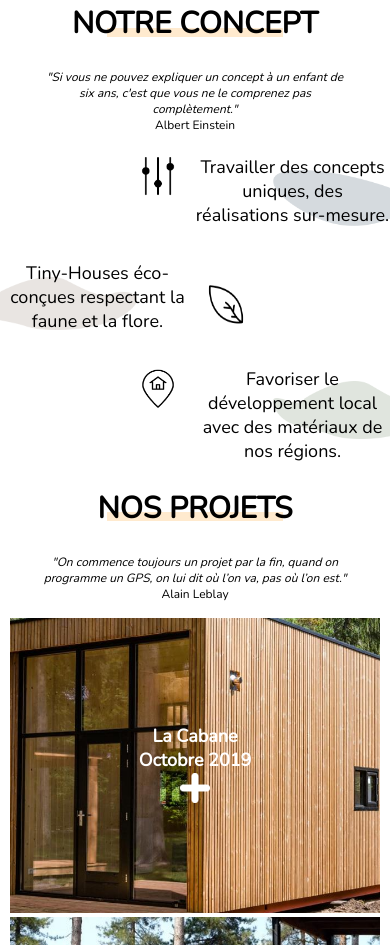
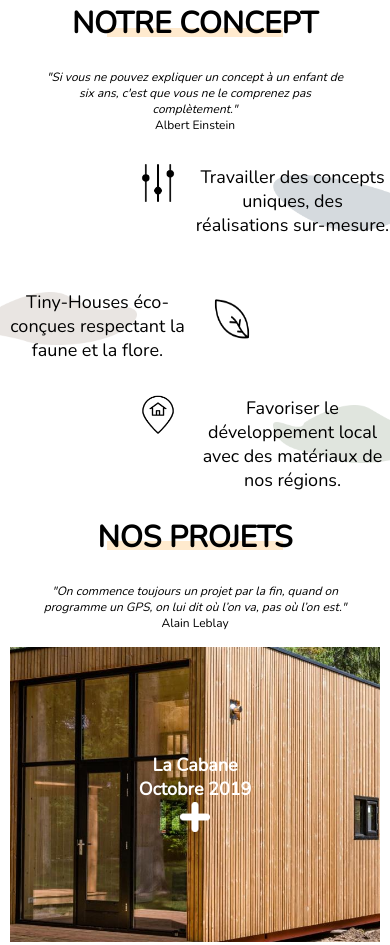
Before and after one commit to AntsoTech/Luxury-Tinyhouses, a website: page index.html in a window 390 px wide. Shown: the part 925-1870 px from the top of the page. Drawn offline with Linux system fonts and the light colour scheme.

Commit message:
correction responsive

```diff
--- a/index.html
+++ b/index.html
@@ -72,11 +72,11 @@
         <div class="concept__ourPhilosophy__philosophy">
 
           <img class="concept__ourPhilosophy__philosophy__img concept__ourPhilosophy__philosophy__img--left" src="assets/noun-leaf-69542 1.png" alt="logo eco" max-width="100%">
-          <div class="concept__ourPhilosophy__philosophy__realisation">
+          <div class="concept__ourPhilosophy__philosophy__respect">
           Tiny-Houses éco-conçues respectant la faune et la flore.
           </div>
           <img class="concept__ourPhilosophy__philosophy__img concept__ourPhilosophy__philosophy__img--right" src="assets/noun-customize-196321 1.png" alt="logo client">
-          <div class="concept__ourPhilosophy__philosophy__respect">
+          <div class="concept__ourPhilosophy__philosophy__realisation">
           Travailler des concepts uniques, des réalisations sur-mesure.
           </div>
           <img class="concept__ourPhilosophy__philosophy__img concept__ourPhilosophy__philosophy__img--right" src="assets/noun-local-3266028 1.png" alt="logo location">
--- a/sass/_concept.scss
+++ b/sass/_concept.scss
@@ -25,7 +25,7 @@
             text-align: center;
             font-size: 1.5rem;
             grid-template-columns: 35% 15% 15% 35%;
-            grid-template-rows: 10vw 10vw;
+            grid-template-rows: 15vw 15vw;
 
             @media all and (max-width: 736px){
                 font-size: 1.8rem;
@@ -36,44 +36,44 @@
                 justify-content: space-around;
             }
 
-            &__realisation{
+            &__respect{
                 grid-row: 1/3;
                 background-image: url("../assets/vector2.png");
-                background-size: 50%;
+                background-size: 70%;
                 background-repeat: no-repeat;
                 background-position: center left;
-                padding-top: 25%;
+                padding-top: 35%;
 
                 @media all and (max-width: 736px){
-                    padding-top: 5%;
                     grid-row: 2/3;
                     background-size: 70%;
+                    padding-top: 15%;
                 }
             }
 
-            &__respect{
+            &__realisation{
                 vertical-align: middle;
                 background-image: url("../assets/vector1.png");
-                background-size: 50%;
+                background-size: 70%;
                 background-repeat: no-repeat;
                 background-position:center right;
-                padding-top: 5%;
+                padding-top: 15%;
 
                 @media all and (max-width: 736px){
-                    padding-top: 5%;
+                    padding-top: 10%;
                     background-size: 60%;
                 }
             }
 
             &__wood{
                 background-image: url("../assets/vector3.png");
-                background-size: 50%;
+                background-size: 70%;
                 background-repeat: no-repeat;
                 background-position:center right;
-                padding-top: 5%;
+                padding-top: 15%;
 
                 @media all and (max-width: 736px){
-                    padding-top: 5%;
+                    padding-top: 10%;
                     justify-content: left;
                     background-size: 60%;
                 }
@@ -94,6 +94,7 @@
                     grid-column: 2/3;
                     grid-row: 1/3;
                     align-self: center;
+                    padding-left:4vw;
 
                     @media all and (max-width: 736px){
                         grid-row : 2/3;
@@ -103,6 +104,11 @@
                 &--right {
                     justify-self: right;
                     padding-right: 4vw;
+                    padding-top: 4vh;
+
+                    @media all and (max-width: 736px){
+                        padding-top : 2vh;
+                    }
                 }
             }
         }
```
Also changed, not shown: css/style.css.
